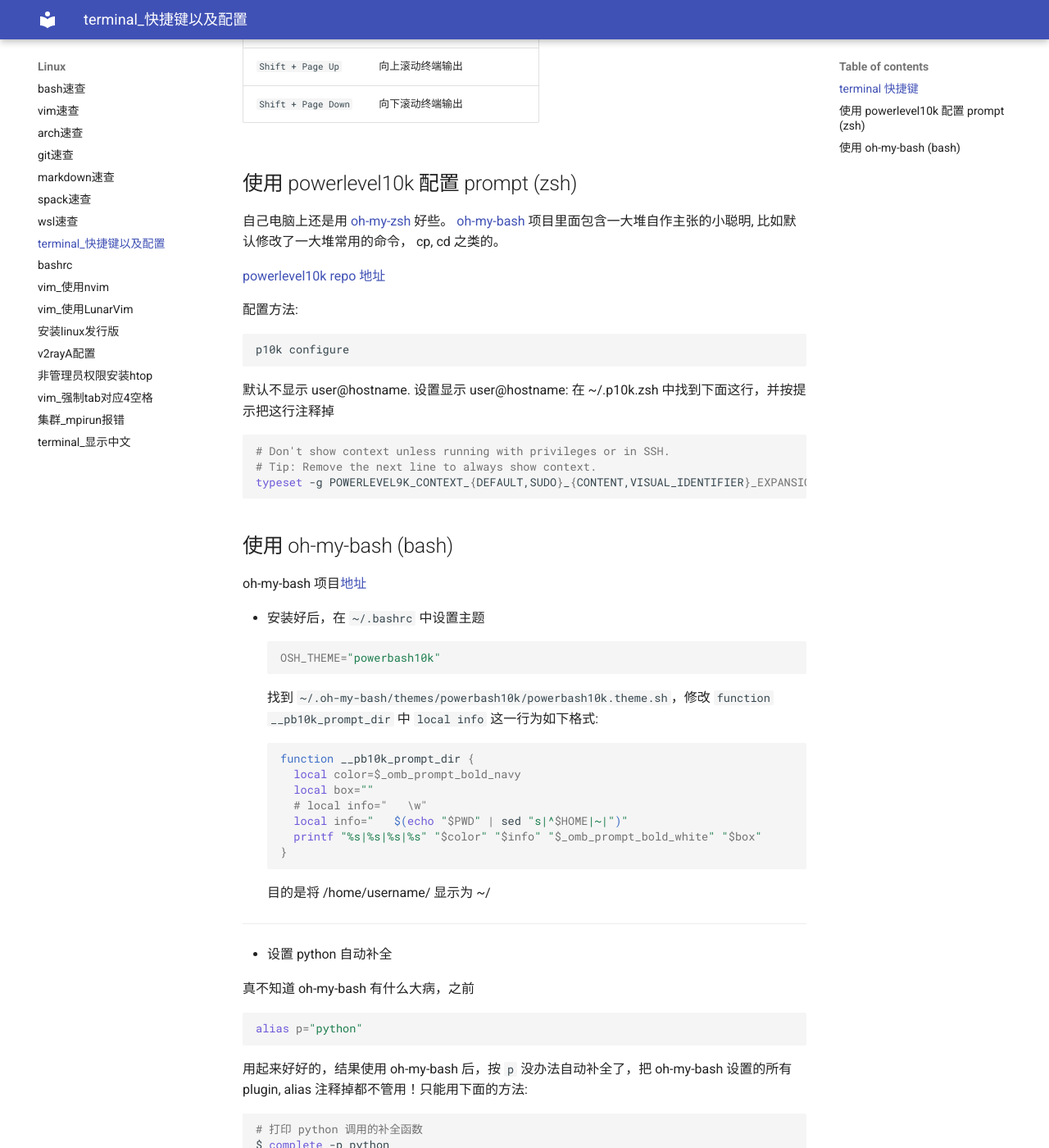
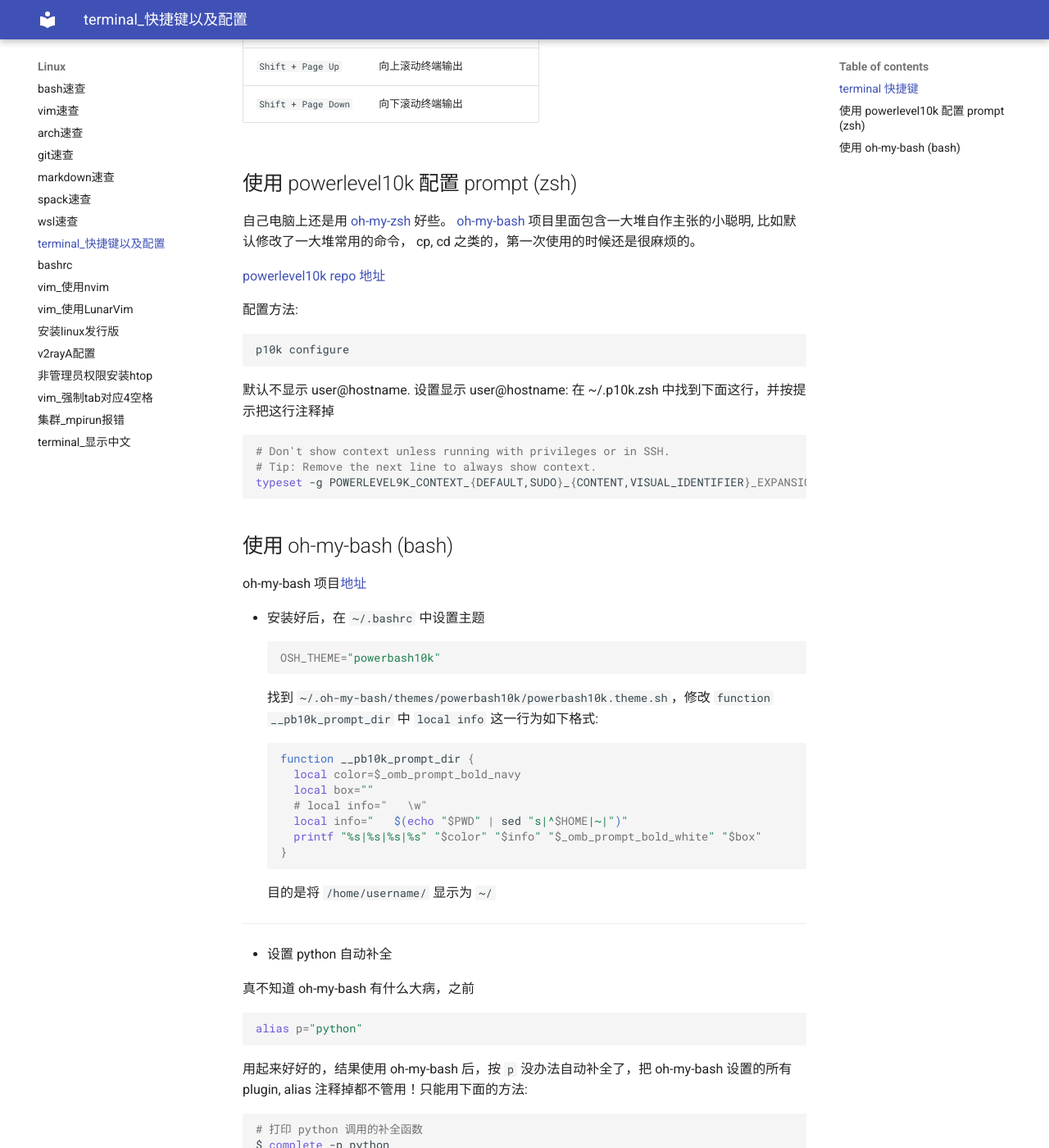
Before and after one commit to ymma98/technotes, an MkDocs documentation site: the page built from docs/Linux/terminal_快捷键以及配置.md, in a window 1280 px wide and 1400 px high, scrolled down 1079 px. Shown: the whole window at 82% size. Built offline with MkDocs 1.6.1 and Material for MkDocs 9.7.7, drawn with Linux system fonts in a browser that asks for light colours; part of the change alters nothing that is shown; some of the changed text lies outside the part shown.

Commit message:
docs/Linux/terminal_快捷键以及配置.md updated from https://stackedit.cn/

````diff
--- a/docs/Linux/terminal_快捷键以及配置.md
+++ b/docs/Linux/terminal_快捷键以及配置.md
@@ -28,7 +28,7 @@
 
 ## 使用 powerlevel10k 配置 prompt (zsh)
 
-自己电脑上还是用 [oh-my-zsh](https://github.com/ohmyzsh/ohmyzsh) 好些。 [oh-my-bash](https://github.com/ohmybash/oh-my-bash) 项目里面包含一大堆自作主张的小聪明, 比如默认修改了一大堆常用的命令， cp, cd 之类的。
+自己电脑上还是用 [oh-my-zsh](https://github.com/ohmyzsh/ohmyzsh) 好些。 [oh-my-bash](https://github.com/ohmybash/oh-my-bash) 项目里面包含一大堆自作主张的小聪明, 比如默认修改了一大堆常用的命令， cp, cd 之类的，第一次使用的时候还是很麻烦的。
 
 [powerlevel10k repo 地址](https://github.com/romkatv/powerlevel10k?tab=readme-ov-file#how-do-i-add-username-andor-hostname-to-prompt)
 
@@ -64,7 +64,7 @@ function __pb10k_prompt_dir {
   printf "%s|%s|%s|%s" "$color" "$info" "$_omb_prompt_bold_white" "$box"
 }
 ```
-目的是将 /home/username/ 显示为 ~/
+目的是将 `/home/username/` 显示为 `~/`
 
 
 ---
@@ -112,7 +112,7 @@ $ grep -rni '_omb_directories_cd' ~/.oh-my-bash/
 ```bash
 unalias cp
 ```
-禁止 `cd` 命令还有点麻烦, 简单的 unalias 不解决问题。解决方案在[这里](https://github.com/ohmybash/oh-my-bash/issues/201)， 找到 ~/.bashrc 中的这一行:
+禁止 `cd` 命令输出 还有点麻烦, 简单的 unalias 不解决问题。解决方案在[这里](https://github.com/ohmybash/oh-my-bash/issues/201)， 找到 ~/.bashrc 中的这一行:
 ```bash
 source "$OSH"/oh-my-bash.sh
 ```
@@ -122,7 +122,7 @@ unset CDPATH
 ```
 
 <!--stackedit_data:
-eyJoaXN0b3J5IjpbLTI1ODMwNjAwLC0xNzQ5MzU2ODEyLDc5Mj
-k1ODY2NCwtMjA4NTYyMzYzMCwxMDg2NjI0NDE1LC0xOTY4NTMz
-NDIwLC04NDczMjQzNTksMzA5MDY1ODI2XX0=
+eyJoaXN0b3J5IjpbLTk4NTU5NjAwMCwtMTc0OTM1NjgxMiw3OT
+I5NTg2NjQsLTIwODU2MjM2MzAsMTA4NjYyNDQxNSwtMTk2ODUz
+MzQyMCwtODQ3MzI0MzU5LDMwOTA2NTgyNl19
 -->
````
